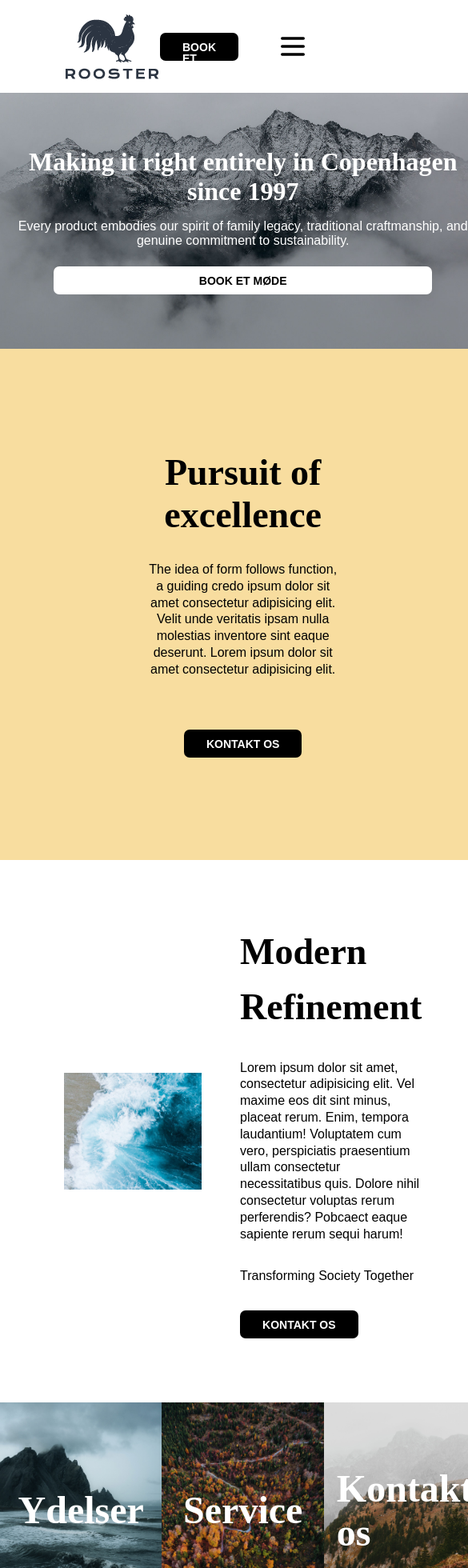
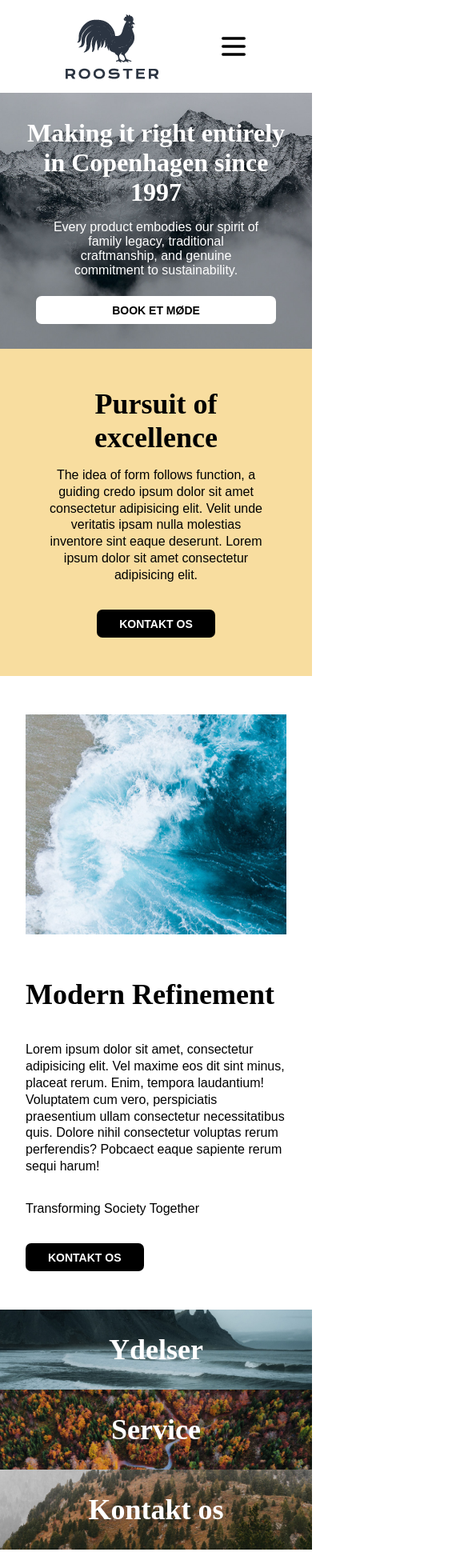
Before and after one commit to TinaWulff/kontorassistancen, a React (Vite) app: page / in a window 390 px wide. Shown: the top 1960 px of the page at 80% size, 585 px wide, since content can reach past the window. Built offline with nearby package versions, Linux system fonts and the light colour scheme.

Commit message:
responsiveness mobile and other corrections

```diff
--- a/src/Style.scss
+++ b/src/Style.scss
@@ -17,6 +17,7 @@ ul {
 
 main {
     display: grid;
+    overflow-x: hidden;
 }
 
 .section__color {
@@ -33,7 +34,6 @@ main {
 
 
 
-
 /*
 Gul: #f8dd9f
 Sort: #000000
--- a/src/components/CategorySection.scss
+++ b/src/components/CategorySection.scss
@@ -27,6 +27,10 @@ div a {
 
     @media (max-width: 1400px) {
         font-size: 32px;
+    }
+
+    @media (max-width: 799px) {
+        font-size: 24px;
     }
 
 
@@ -63,3 +67,22 @@ div a {
     }
 }
 }
+
+@media screen and (max-width: 699px) {
+
+    .section__categories {
+    grid-template-columns: 1fr;
+
+    img {
+        width: 100%;
+        max-width: 100%;
+        aspect-ratio: 1/1.33;
+        height: 100px;
+        object-fit: cover;
+
+    }
+
+}
+
+
+}
--- a/src/components/Footer.scss
+++ b/src/components/Footer.scss
@@ -11,10 +11,20 @@ footer {
     color: #fff;
 
     @media (max-width: 1100px) {
-
         padding: 5rem;
         //padding-left: 6rem;
+    }
 
+    @media (max-width: 799px) {
+        padding: 3rem 2rem;
+    }
+
+
+    @media (max-width: 799px) {
+        grid-template-columns: 1fr;
+        justify-items: center;
+        text-align: center;
+        gap: 0;
     }
 
 
@@ -25,10 +35,15 @@ footer {
         p, ul {
             font-family: "Poppins", sans-serif;
             font-size: 14px;
+            line-height: 1.5;
+
+            @media (max-width: 1100px) {
+                font-size: 1em;
+            }
         }
 
     p:nth-child(4), p:nth-child(6), ul {
-        margin-bottom: 1em;
+        margin-bottom: 2em;
 
     }
 
@@ -37,6 +52,16 @@ footer {
         font-size: 1.5rem;
         gap: 0.3em;
         margin-top: 1em;
+
+        @media (max-width: 799px) {
+           justify-content: center;
+        }
+
+        @media (max-width: 1100px) {
+            margin-top: 3em;
+            gap: 0.3em;
+            font-size: 1.8em;
+        }
     }
 
 
@@ -49,12 +74,16 @@ footer {
         font-size: 1.8rem;
 
         @media (max-width:1000px) {
-            font-size: 1.5rem;
+            font-size: 1.7rem;
 
         }
 
+        @media (max-width: 699px) {
+            font-size: 1.7rem;
+            margin-bottom: 0.5em;
+        }
+
     }
-
 
 
     nav {
@@ -62,14 +91,33 @@ footer {
         display: grid;
         grid-template-columns: repeat(3, 1fr);
         column-gap: 2em;
+        margin-left: 1em;
+
+
+        @media (max-width: 799px) {
+            grid-template-columns: 1fr;
+            justify-items: center;
+            text-align: center;
+        }
 
         ul {
             font-family: "Poppins", sans-serif;
+
+            @media (max-width: 799px) {
+                margin-bottom: 4em;
+            }
 
             li a {
                 line-height: 1.5;
                 font-size: 14px;
                 display: inline-block;
+
+                @media (max-width: 1100px) {
+                    font-size: 1.2rem;
+                    line-height: 1.2;
+                    padding: 0.4em 0;
+                    margin: 0.3em 0;
+                }
 
                 &:hover {
                     transform: scale(1.1); /* Forstør linket */
--- a/src/components/FormSection.scss
+++ b/src/components/FormSection.scss
@@ -9,16 +9,21 @@
     justify-content: center;
     padding: 9rem;
 
-    @media (max-width: 1100px) {
-
+    @media (max-width: 1150px) {
         padding: 5rem;
-
+    }
+    @media (max-width: 699px) {
+        padding: 3rem 2rem;
     }
 
     div {
         flex: 1;
     }
 
+    @media (max-width: 530px) {
+        flex-direction: column;
+        gap: 2em;
+    }
 
     .form {
         display: flex;
@@ -49,13 +54,21 @@
             height: auto;
         }
 
-        button {
-
-        }
     }
 
     h2 {
         font-size: 64px;
+
+        @media (max-width: 1150px) {
+            font-size: 56px;
+        }
+
+        @media (max-width: 799px) {
+            font-size: 42px;
+        }
+        @media (max-width: 699px) {
+            font-size: 36px;
+        }
     }
 
     h3 {
@@ -64,6 +77,11 @@
         font-weight: 500;
         font-size: 24px;
 
+
+        @media (max-width: 1150px) {
+            font-size: 18px;
+            font-weight: 600;
+        }
     }
 
     p {
--- a/src/components/Hero.scss
+++ b/src/components/Hero.scss
@@ -26,15 +26,10 @@
 
         color: #ffffff;
 
-        @media (max-width: 1100px) {
-
-            margin-left: 5rem;
-
-        }
-
-        @media (max-width:1100px) {
+        @media (max-width:1250px) {
             grid-area: 1/1/2/-1;
             width: 70%;
+            margin-left: 5rem;
         }
 
         @media (max-width:600px) {
@@ -42,13 +37,24 @@
             margin: 0 3em;
         }
 
+        @media (max-width:499px) {
+            width: 100%;
+            align-items: center;
+
+        }
+
 
         h1 {
             font-size: 48px;
             max-width: 100%;
 
+            @media (max-width:1250px) {
+                width: 70%;
+            }
+
             @media (max-width:800px) {
                 font-size: 32px;
+                width: 90%;
             }
 
             @media (max-width: 370px) {
@@ -61,6 +67,10 @@
             font-size: 18px;
             font-family: "Poppins", sans-serif;
             font-weight: 300;
+
+            @media (max-width:1250px) {
+                width: 70%;
+            }
 
             @media (max-width:800px) {
                 font-size: 16px;
--- a/src/components/ImageSection.scss
+++ b/src/components/ImageSection.scss
@@ -7,14 +7,28 @@ margin: 9rem;
 align-items: center;
 line-height: 1.5;
 
-@media (max-width: 1100px) {
+@media (max-width: 1150px) {
+    margin: 5rem;
+}
 
-    margin: 5rem;
+@media (max-width: 1000px) {
+    margin: 5rem 4rem;
+}
 
+@media (max-width: 799px) {
+    grid-template-columns: 1fr;
 }
+
+
+@media (max-width: 699px) {
+    margin: 3rem 2rem;
+}
+
+
 
 img {
     width: 100%;
+    margin-bottom: 3em;
 }
 }
 
@@ -24,6 +38,10 @@ img {
         grid-column: 2/3;
         grid-row: 1;
 
+
+@media (max-width: 799px) {
+    grid-column: 1;
+}
     }
 
     h2, p, button {
--- a/src/components/TextSection.scss
+++ b/src/components/TextSection.scss
@@ -12,6 +12,10 @@
     h2 {
         font-size: 46px;
         font-family: "DM Serif Display", serif;
+
+        @media (max-width: 530px) {
+            font-size: 36px;
+        }
     }
 
     p {
@@ -21,12 +25,25 @@
     }
 }
 
+
+
 .Txt__centered {
     align-items: center;
     padding: 8em 0;
     width: 40%;
     text-align: center;
 
+    @media (max-width: 1150px) {
+        padding: 5em 0;
+    }
+    @media (max-width: 699px) {
+        padding: 3em 0;
+    }
+
+    @media (max-width: 530px) {
+        width: 70%;
+        gap: 1em;
+    }
 }
 
 /* .Txt__start {
--- a/src/components/header.jsx
+++ b/src/components/header.jsx
@@ -5,6 +5,7 @@ import LinkButton from './LinkButton';
 
 
 import { HiOutlineMenu } from "react-icons/hi";
+
 
 export default function Header() {
 
@@ -24,7 +25,7 @@ export default function Header() {
                     <li><a href="#">Menupunkt #5</a></li>
 
                 </ul>
-                <LinkButton className="btn__dark">
+                <LinkButton className="btn__dark btn__header">
                     Book et møde
                 </LinkButton>
                 <div className="menu-icon" ><HiOutlineMenu /></div>
--- a/src/components/header.scss
+++ b/src/components/header.scss
@@ -40,6 +40,10 @@ nav {
     align-items: center;
     justify-items: center;
     column-gap: 3em;
+
+    @media (max-width:1200px) {
+        margin-left: 1.5em;
+    }
 
     .button-link {
         grid-column: 2;
@@ -92,7 +96,15 @@ img {
     order: 3;
  }
 
+
  .menu-icon {
     order: 0;
  }
 }
+
+@media screen and (max-width: 599px) {
+.btn__header {
+
+        display: none;
+    }
+}
```
